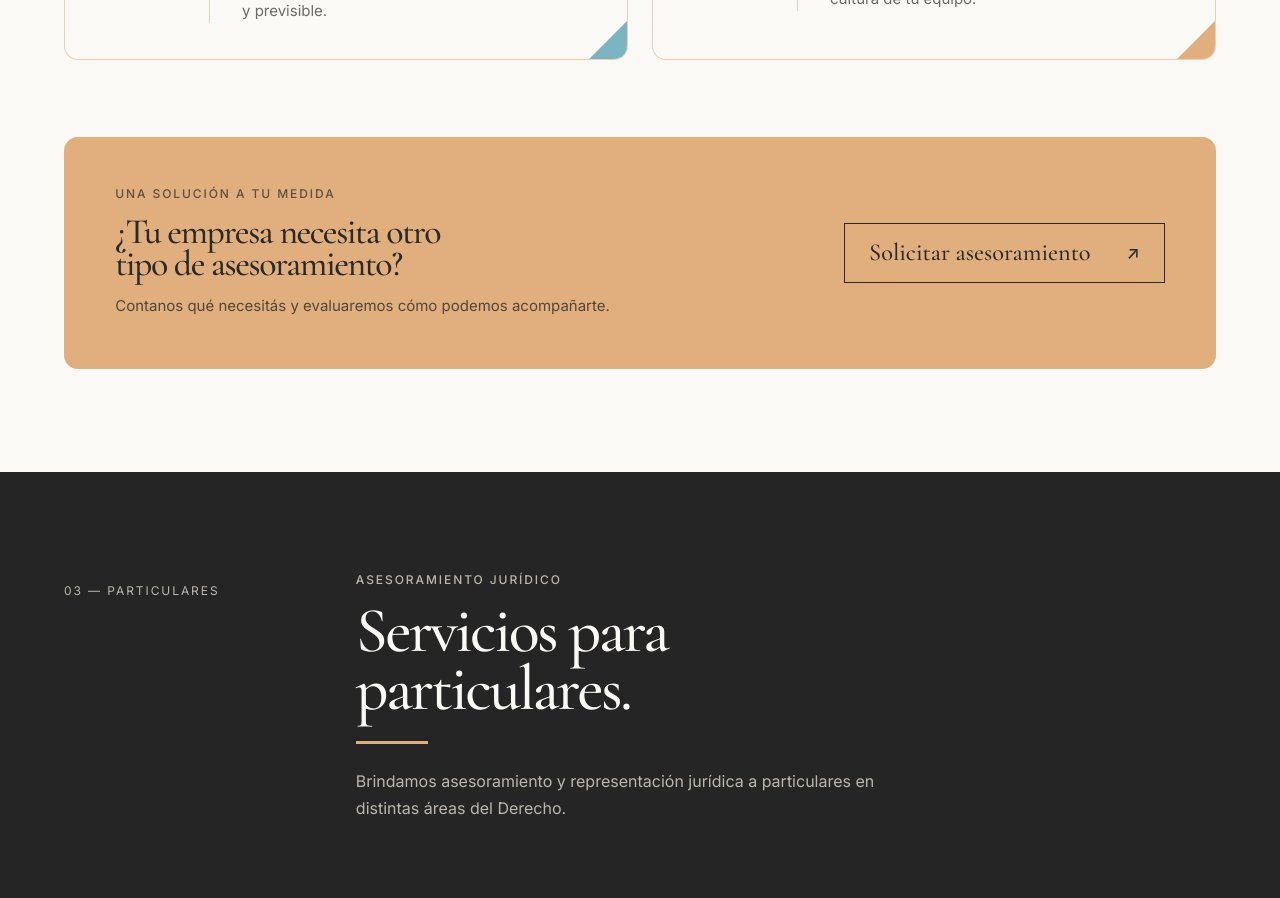
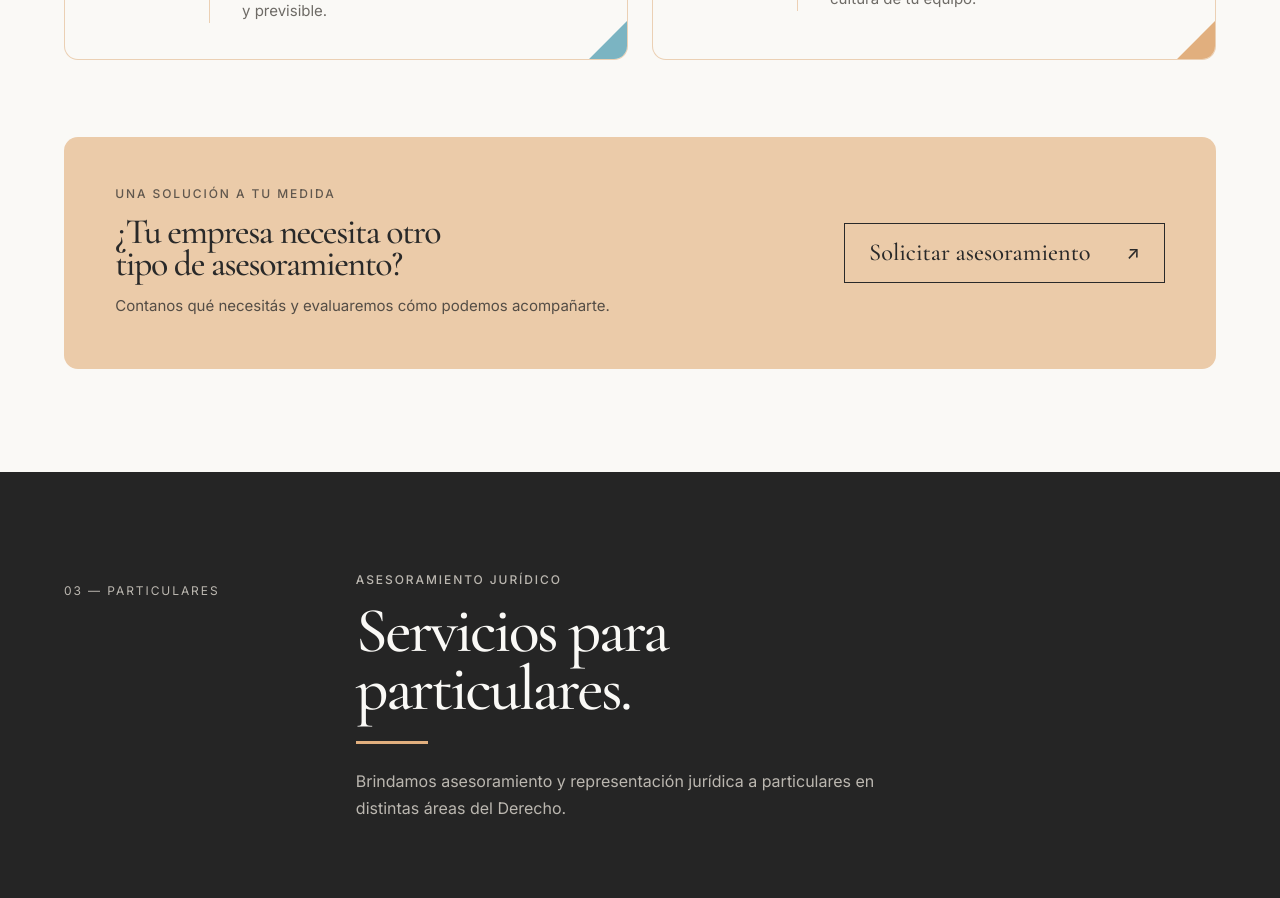
Before and after one commit to colomarina/legales-y-humanos, a React (Vite) app: page / in a window 1280 px wide. Shown: the part 3680-4578 px from the top of the page. Built offline with nearby package versions, Linux system fonts and the light colour scheme.

Commit message:
Aclarar el fondo del llamado de Empresas
Nuevo token --lh-warm-light (#ebcba9). Contraste medido: texto 5.43:1, kicker 4.64:1, tinta 9.45:1.

```diff
--- a/src/components/sections/Empresas.css
+++ b/src/components/sections/Empresas.css
@@ -132,7 +132,7 @@
   margin-top: clamp(var(--lh-space-xl), 6vw, var(--lh-space-2xl));
   padding: clamp(var(--lh-space-lg), 4vw, var(--lh-space-xl));
   border-radius: var(--lh-radius);
-  background: var(--lh-warm);
+  background: var(--lh-warm-light);
   color: var(--lh-ink);
 }
 
--- a/src/styles/tokens.css
+++ b/src/styles/tokens.css
@@ -31,6 +31,7 @@
   /* ---------- Color: acentos de disciplina ---------- */
   /* Beige = Recursos Humanos · Azul = Jurídico */
   --lh-warm: #e1af7e;
+  --lh-warm-light: #ebcba9;
   --lh-warm-soft: #f4e4d5;
   --lh-warm-text: #8a5f2c; /* versión legible sobre papel — 5.3:1 */
   --lh-blue: #7bb4c2;
```
